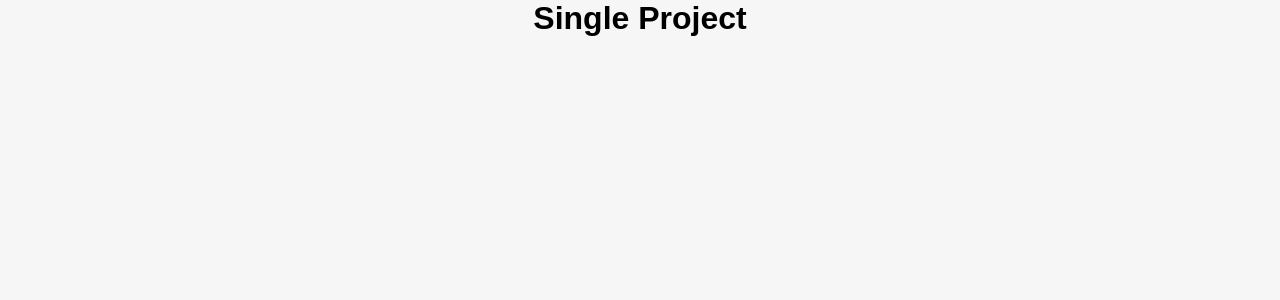
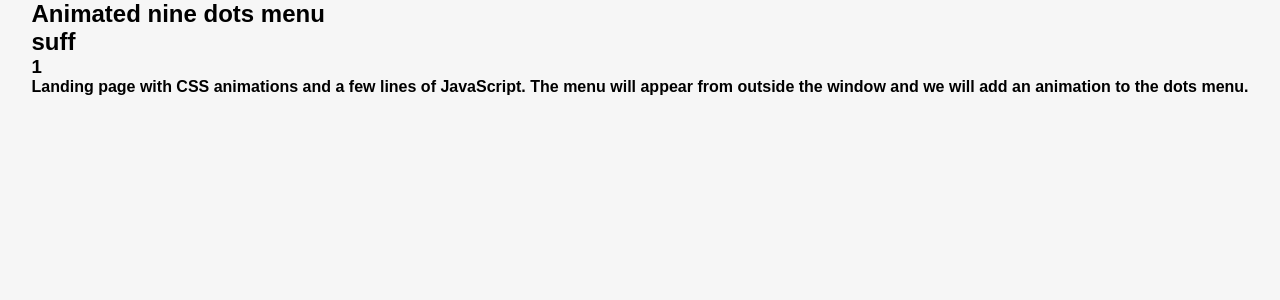
Before and after one commit to AntonioMartinezMora/BrokenCode2.0, a React (Create React App) app: page /project/1 in a window 1280 px wide. Shown: the top 300 px of the page. Built offline with nearby package versions, Linux system fonts and the light colour scheme.

Commit message:
Display info inside Single Project Page

```diff
--- a/src/components/Projects.js
+++ b/src/components/Projects.js
@@ -1,13 +1,20 @@
 import React from 'react';
+import {Link} from 'react-router-dom'
 import '../style/Projects.css';
+import { useGlobalContext } from '../context';
 
 const Projects = ({items}) => {
+    const {displayProject} = useGlobalContext()
 
   return (
   <div className="list__container">
       {items.sort((a,b) => 0.5 - Math.random()).map((project) => {
         const {id, title, background, html, css, js} = project;
-        return<div className="card" key={id}>
+        return<Link
+            to={`/project/${id}`}
+            className="card" key={id}
+            onClick={displayProject}
+        >
             <div className="card__img">
                 <img src={background} className="card__thum" />
             </div>
@@ -21,7 +28,7 @@ const Projects = ({items}) => {
                     </div>
                 </div>
             </div>
-        </div>
+        </Link>
       })}
   </div>
   );
--- a/src/context.js
+++ b/src/context.js
@@ -20,10 +20,11 @@ const AppProvider = ({children}) => {
       setProjectList(newItems);
     }
 
+
     return <AppContext.Provider value={{
         filterItems,
         categories,
-        projectsList
+        projectsList,
     }}>
         {children}
     </AppContext.Provider>
--- a/src/pages/SingleProject.js
+++ b/src/pages/SingleProject.js
@@ -1,8 +1,44 @@
-import React from 'react';
-// import '../style/Categories.css';
+import { tSNamedTupleMember } from "@babel/types";
+import { useEffect, useState } from "react";
+import { useParams } from "react-router-dom";
+import data from '../data.json'
 
-const SingleProject = ({categories, filterItems}) => {
-    return <h1>Single Project</h1>
+const BlogDetails = () => {
+    const { id } = useParams()
+    const curr = parseInt(id)
+    const [project, setProject] = useState({title: 'title', description: 'description'})
+
+
+    useEffect(() =>{
+        {data.filter((item) =>{
+            if(item.id === curr){
+                const {
+                    id,
+                    title,
+                    description
+                } = item
+                const newProj = {
+                    id, title, description
+                }
+                setProject(newProj)
+            }
+        })}
+    }, [id])
+
+    useEffect(() =>{
+        console.log(project)
+    },[project])
+
+    const {title, description} = project
+
+    return (
+        <div>
+            <h2>{title}</h2>
+            <h2>suff</h2>
+            <h3>{id}</h3>
+            <h4>{description}</h4>
+        </div>
+    )
 }
 
-export default SingleProject;
+export default BlogDetails;
```
